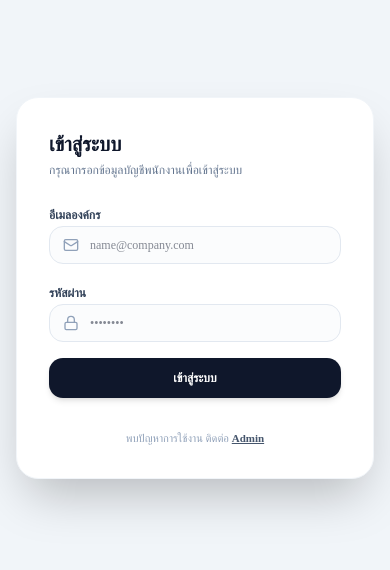
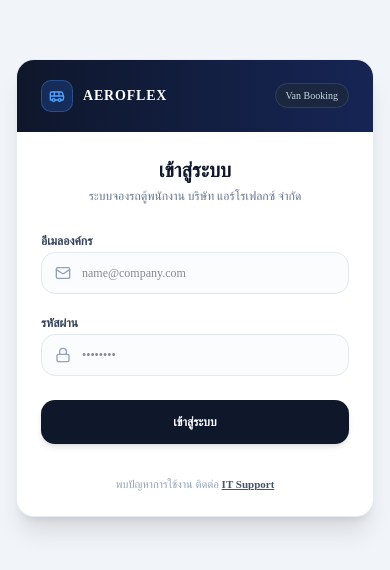
Before and after one commit to maccnamsom-sketch/van-booking, a Next.js app: page / in a window 390 px wide. Shown: the part 134-704 px from the top of the page. Built offline with nearby package versions, Linux system fonts and the light colour scheme; no server answers.

Commit message:
อัปเดตโค้ดล่าสุด

```diff
--- a/src/app/page.tsx
+++ b/src/app/page.tsx
@@ -19,17 +19,14 @@ export default function EnterpriseVanBookingSystem() {
   const [activeMenu, setActiveMenu] = useState<'home' | 'booking' | 'history' | 'qrcode' | 'admin' | 'shiftRequest'>('home');
   const [isMobileMenuOpen, setIsMobileMenuOpen] = useState(false);
 
-  // ตรวจสอบสิทธิ์ว่าเป็นแอดมินหรือไม่
   const isAdmin = user?.email === 'admin@company.com';
 
-  // เด้งกลับหน้าหลักอัตโนมัติถ้าเข้าเมนูแอดมินโดยไม่มีสิทธิ์
   useEffect(() => {
     if (user && !isAdmin && activeMenu === 'admin') {
       setActiveMenu('home');
     }
   }, [activeMenu, user, isAdmin]);
 
-  // Modal alert state
   const [modalAlert, setModalAlert] = useState<{
     isOpen: boolean; type: 'success' | 'warning' | 'error' | 'info'; title: string; message: string; onConfirm?: () => void; showCancel?: boolean;
   }>({ isOpen: false, type: 'info', title: '', message: '' });
@@ -38,7 +35,6 @@ export default function EnterpriseVanBookingSystem() {
     setModalAlert({ isOpen: true, type, title, message, onConfirm, showCancel });
   };
 
-  // Live Data States
   const [routesList, setRoutesList] = useState<any[]>([]);
   const [bookingsList, setBookingsList] = useState<any[]>([]);
   const [announcementsList, setAnnouncementsList] = useState<any[]>([]);
@@ -46,13 +42,11 @@ export default function EnterpriseVanBookingSystem() {
   const [adHocRequestsList, setAdHocRequestsList] = useState<any[]>([]);
   const [recentBooking, setRecentBooking] = useState<any>(null);
 
-  // Login Form States
   const [email, setEmail] = useState('');
   const [password, setPassword] = useState('');
   const [loginError, setLoginError] = useState('');
   const [isLoggingIn, setIsLoggingIn] = useState(false);
 
-  // 1. useEffect สำหรับเช็ก Auth State เสมอ
   useEffect(() => {
     const unsubscribeAuth = onAuthStateChanged(auth, (currentUser) => {
       setUser(currentUser);
@@ -61,9 +55,8 @@ export default function EnterpriseVanBookingSystem() {
     return () => unsubscribeAuth();
   }, []);
 
-  // 2. useEffect สำหรับ Subscribe Firestore Data (ทำงานเฉพาะตอนที่มี user ล็อกอินแล้วเท่านั้น!)
   useEffect(() => {
-    if (!user) return; // 🛑 ป้องกัน Permission Denied: ถ้ายังไม่ได้ล็อกอิน จะไม่สั่งรัน Listener ดึงข้อมูล
+    if (!user) return;
 
     const unsubscribeRoutes = onSnapshot(query(collection(db, 'van_routes')), (snapshot) => {
       setRoutesList(snapshot.docs.map(doc => ({ id: doc.id, ...doc.data() })));
@@ -113,13 +106,13 @@ export default function EnterpriseVanBookingSystem() {
 
   if (loading) return <div className="flex min-h-screen items-center justify-center bg-slate-950 text-white text-xs">Loading...</div>;
 
-  // 🎨 ส่วนหน้าจอ Login (Split Screen)
+  // 🎨 ส่วนหน้าจอ Login ใหม่ (ปรับเพิ่ม Mobile First Responsive)
   if (!user) {
     return (
-      <div className="flex min-h-screen w-full bg-slate-100 p-4 md:p-8 items-center justify-center">
-        <div className="flex w-full max-w-4xl overflow-hidden rounded-3xl bg-white shadow-2xl border border-slate-100">
+      <div className="flex min-h-screen w-full items-center justify-center bg-slate-100 p-4 sm:p-6 md:p-8">
+        <div className="flex w-full max-w-4xl flex-col overflow-hidden rounded-2xl sm:rounded-3xl bg-white shadow-xl sm:shadow-2xl border border-slate-200/80 md:flex-row">
 
-          {/* 🔷 ฝั่งซ้าย: Gradient สีองค์กร */}
+          {/* 🔷 ฝั่งซ้าย: แสดงในคอมพิวเตอร์ (Desktop View) */}
           <div className="hidden w-1/2 flex-col justify-between bg-gradient-to-br from-slate-900 via-slate-800 to-blue-950 p-10 text-white md:flex">
             <div className="flex items-center gap-2.5 font-bold tracking-wider text-blue-400">
               <div className="flex h-9 w-9 items-center justify-center rounded-xl bg-blue-500/20 text-blue-400 border border-blue-400/30">
@@ -145,12 +138,25 @@ export default function EnterpriseVanBookingSystem() {
             </div>
           </div>
 
-          {/* ⬜ ฝั่งขวา: ฟอร์ม Login */}
-          <div className="flex w-full flex-col justify-center p-8 md:w-1/2 md:p-12">
-            <div className="mb-6 space-y-1">
-              <h2 className="text-xl font-bold text-slate-900">เข้าสู่ระบบ</h2>
+          {/* 📱 แถบ Header โลโก้เพิ่มเติมสำหรับมือถือ (Mobile Header Bar) */}
+          <div className="flex items-center justify-between bg-gradient-to-r from-slate-900 to-blue-950 px-6 py-5 text-white md:hidden">
+            <div className="flex items-center gap-2.5 font-bold tracking-wider">
+              <div className="flex h-8 w-8 items-center justify-center rounded-lg bg-blue-500/20 text-blue-400 border border-blue-400/30">
+                <Bus className="h-4 w-4" />
+              </div>
+              <span className="text-sm font-black text-white">AEROFLEX</span>
+            </div>
+            <span className="text-[10px] font-medium text-slate-300 bg-slate-800/80 px-2.5 py-1 rounded-full border border-slate-700">
+              Van Booking
+            </span>
+          </div>
+
+          {/* ⬜ ฝั่งขวา: ฟอร์ม Login (รองรับจอทุกขนาด) */}
+          <div className="flex w-full flex-col justify-center p-6 sm:p-8 md:w-1/2 md:p-12">
+            <div className="mb-6 space-y-1 text-center md:text-left">
+              <h2 className="text-xl sm:text-2xl font-extrabold text-slate-900">เข้าสู่ระบบ</h2>
               <p className="text-xs text-slate-500">
-                กรุณากรอกข้อมูลบัญชีพนักงานเพื่อเข้าสู่ระบบ
+                ระบบจองรถตู้พนักงาน บริษัท แอร์โรเฟลกซ์ จำกัด
               </p>
             </div>
 
@@ -185,7 +191,7 @@ export default function EnterpriseVanBookingSystem() {
                     placeholder="name@company.com"
                     value={email}
                     onChange={(e) => setEmail(e.target.value)}
-                    className="w-full rounded-xl border border-slate-200 bg-slate-50/50 py-2.5 pl-10 pr-3 text-xs text-slate-900 outline-none transition focus:border-slate-900 focus:bg-white focus:ring-1 focus:ring-slate-900"
+                    className="w-full rounded-xl border border-slate-200 bg-slate-50/50 py-3 md:py-2.5 pl-10 pr-3 text-xs text-slate-900 outline-none transition focus:border-slate-900 focus:bg-white focus:ring-1 focus:ring-slate-900"
                     required
                   />
                 </div>
@@ -200,7 +206,7 @@ export default function EnterpriseVanBookingSystem() {
                     placeholder="••••••••"
                     value={password}
                     onChange={(e) => setPassword(e.target.value)}
-                    className="w-full rounded-xl border border-slate-200 bg-slate-50/50 py-2.5 pl-10 pr-3 text-xs text-slate-900 outline-none transition focus:border-slate-900 focus:bg-white focus:ring-1 focus:ring-slate-900"
+                    className="w-full rounded-xl border border-slate-200 bg-slate-50/50 py-3 md:py-2.5 pl-10 pr-3 text-xs text-slate-900 outline-none transition focus:border-slate-900 focus:bg-white focus:ring-1 focus:ring-slate-900"
                     required
                   />
                 </div>
@@ -208,7 +214,7 @@ export default function EnterpriseVanBookingSystem() {
 
               <button
                 type="submit"
-                className="w-full rounded-xl bg-slate-900 py-3 text-xs font-bold text-white shadow-md transition hover:bg-slate-800 active:scale-[0.98] disabled:opacity-50"
+                className="w-full rounded-xl bg-slate-900 py-3.5 md:py-3 text-xs font-bold text-white shadow-md transition hover:bg-slate-800 active:scale-[0.98] disabled:opacity-50 mt-2"
                 disabled={isLoggingIn}
               >
                 {isLoggingIn ? 'กำลังตรวจสอบ...' : 'เข้าสู่ระบบ'}
@@ -216,7 +222,7 @@ export default function EnterpriseVanBookingSystem() {
             </form>
 
             <div className="mt-8 text-center text-[11px] text-slate-400">
-              พบปัญหาการใช้งาน ติดต่อ <span className="font-semibold text-slate-600 underline cursor-pointer">Admin</span>
+              พบปัญหาการใช้งาน ติดต่อ <span className="font-semibold text-slate-600 underline cursor-pointer">IT Support</span>
             </div>
           </div>
 
```
